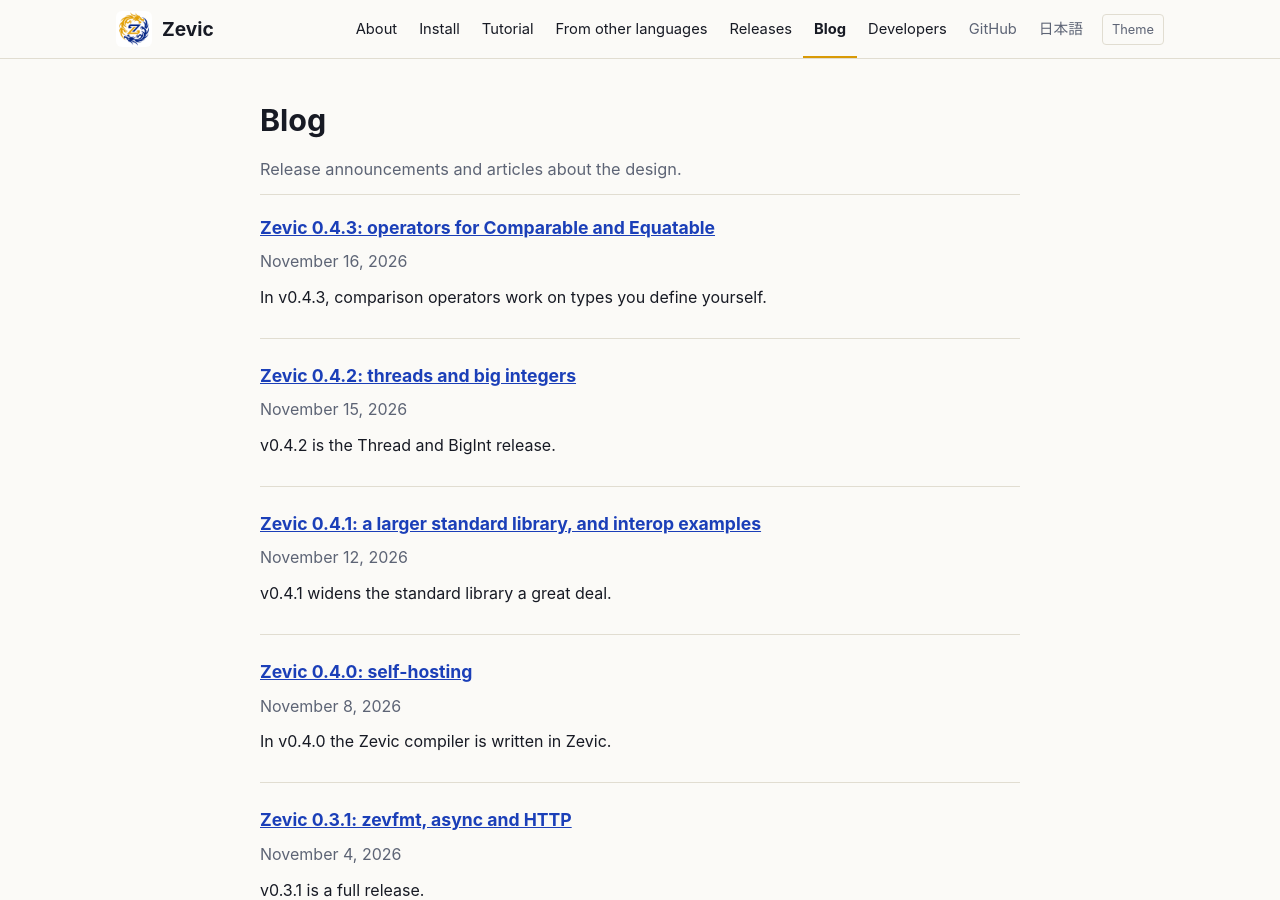
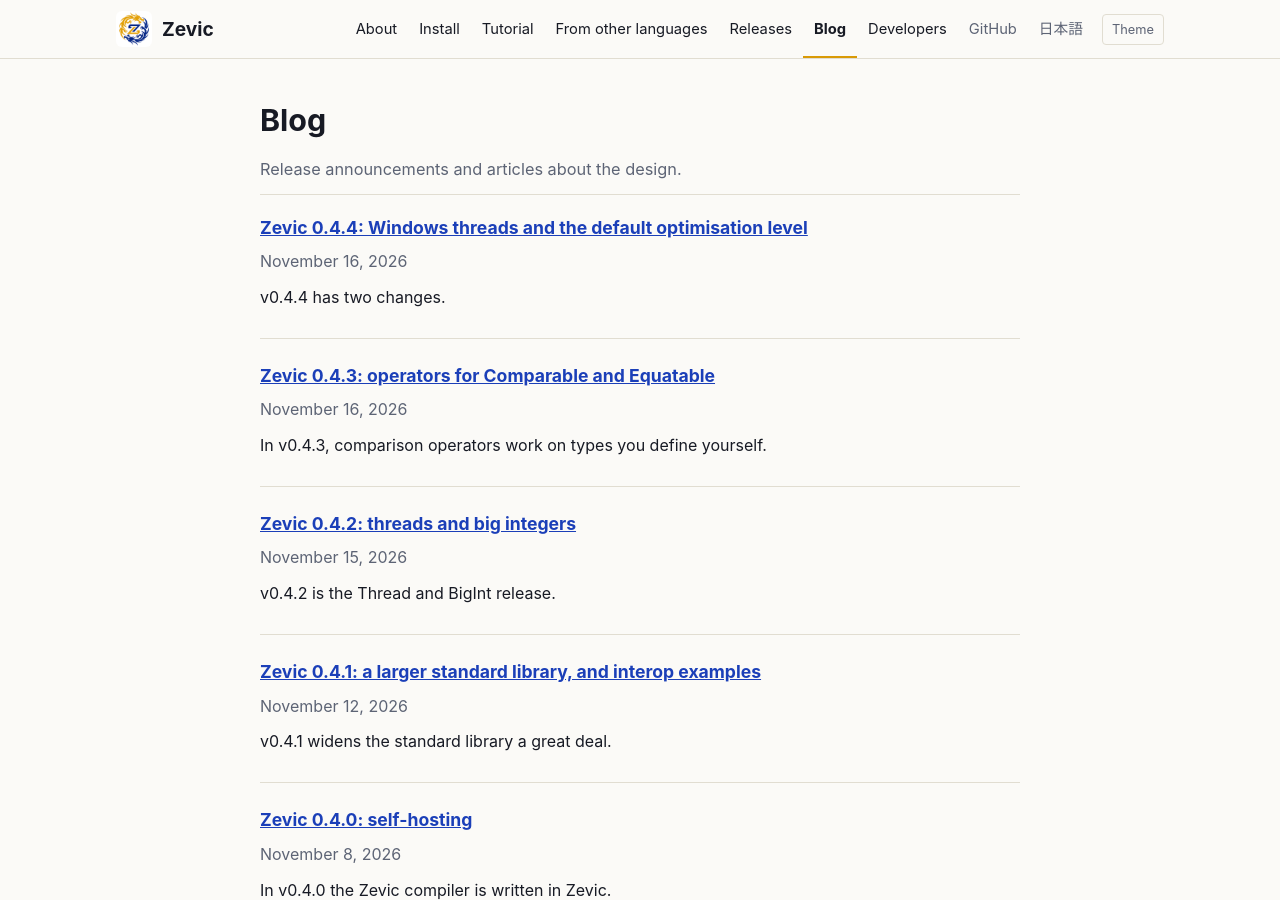
Before and after one commit to zevic-lang/zevic-lang.github.io, a Jekyll site: the page built from en/blog/index.html, in a window 1280 px wide and 900 px high. Built offline with Jekyll 4.4.1, drawn with Linux system fonts in a browser that asks for light colours.

Commit message:
EN blog: Zevic 0.4.4: Windows threads and the default optimisation level
Co-Authored-By: Claude Sonnet 5.5 <noreply@anthropic.com>
Claude-Session: https://claude.ai/code/session_01ELZTNY1DqdJybfLUMAn58m

```diff
--- a/_posts/2026-11-16-zevic-0-4-4.md
+++ b/_posts/2026-11-16-zevic-0-4-4.md
@@ -1,5 +1,6 @@
 ---
 title: "Zevic 0.4.4: Windows のスレッドと既定の最適化"
+alt: /en/blog/2026/11/16/zevic-0-4-4/
 ---
 v0.4.4 は、2 つの変更です。
 
--- /dev/null
+++ b/_posts/en/2026-11-16-zevic-0-4-4.md
@@ -0,0 +1,9 @@
+---
+title: "Zevic 0.4.4: Windows threads and the default optimisation level"
+alt: /blog/2026/11/16/zevic-0-4-4/
+---
+v0.4.4 has two changes.
+
+**Windows threads and the GC.** Threads started by `Thread.Spawn` (and `Async.Spawn`) are now registered with the Boehm GC. That means they can allocate memory safely inside a thread, and the memory is collected.
+
+**The default optimisation level is `-O0`.** For fast builds during development, `zevic` and `zevpm` use `-O0` by default. For releases, use `zevpm build --release` (`-O2`) or `zevic -O2`. Take particular care when measuring speed.
```
